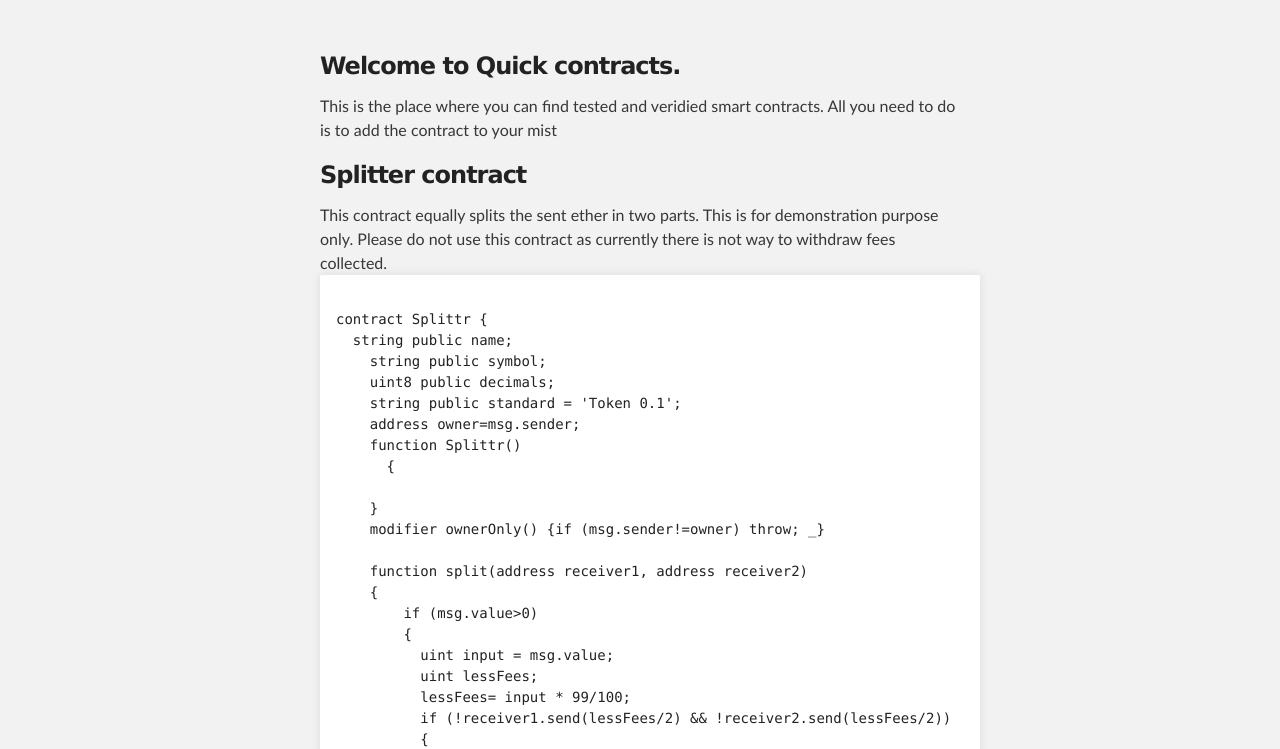
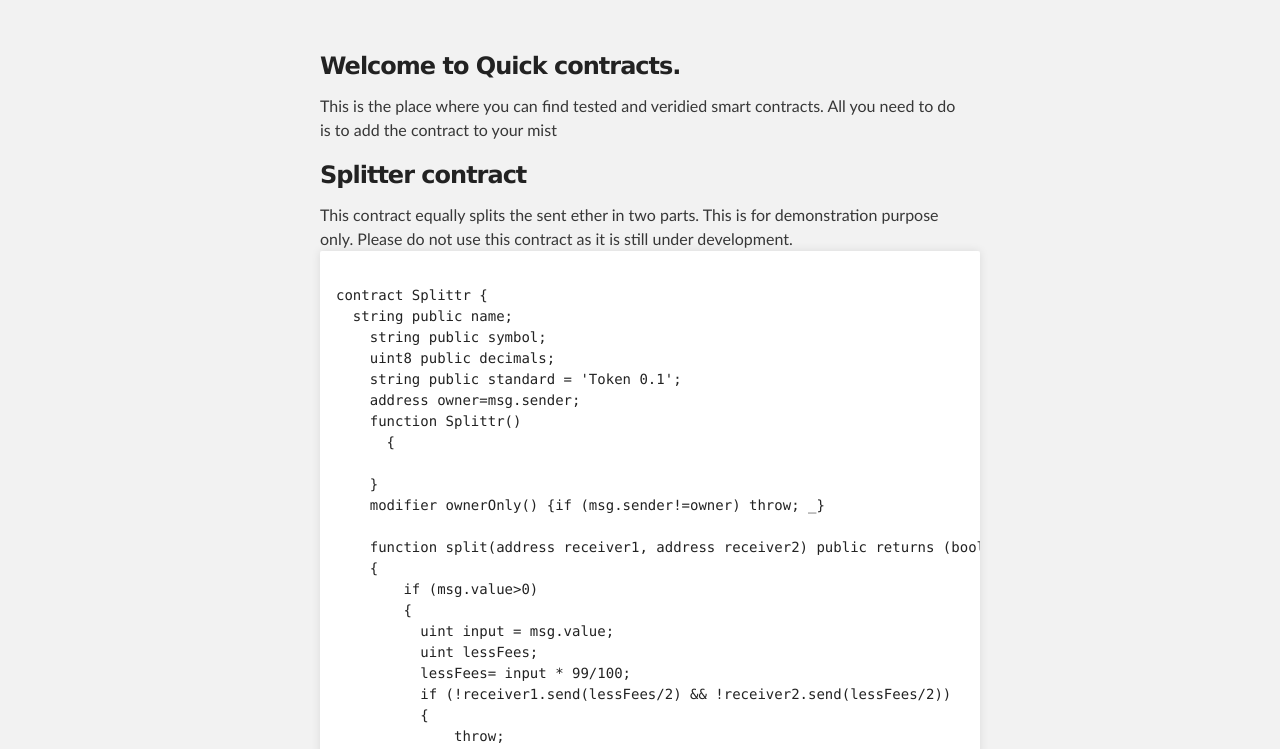
Before and after one commit to hrishikeshio/hrishikeshio.github.com, a plain HTML site: page index.html in a window 1280 px wide. Shown: the part 212-961 px from the top of the page. Drawn offline with Linux system fonts and the light colour scheme.

Commit message:
some hcanges

```diff
--- a/index.html
+++ b/index.html
@@ -32,7 +32,7 @@
 <p>This is the place where you can find tested and veridied smart contracts. All you need to do is to add the contract to your mist </p>
 
 <h3> Splitter contract</h3>
-This contract equally splits the sent ether in two parts. This is for demonstration purpose only. Please do not use this contract as currently there is not way to withdraw fees collected.
+This contract equally splits the sent ether in two parts. This is for demonstration purpose only. Please do not use this contract as it is still under development.
 <pre><code>
 contract Splittr {
   string public name;
@@ -46,7 +46,7 @@ contract Splittr {
     }
     modifier ownerOnly() {if (msg.sender!=owner) throw; _}
 
-    function split(address receiver1, address receiver2)
+    function split(address receiver1, address receiver2) public returns (bool success)
     {
         if (msg.value>0)
         {
@@ -59,8 +59,8 @@ contract Splittr {
           }
       }
     }
-function withdraw(uint withdrawAmount) ownerOnly public returns (bool success) {
-
+function withdraw(uint withdrawAmount) ownerOnly public returns (bool success)
+{
             if (!msg.sender.send(withdrawAmount))
             {throw;
             }
```
